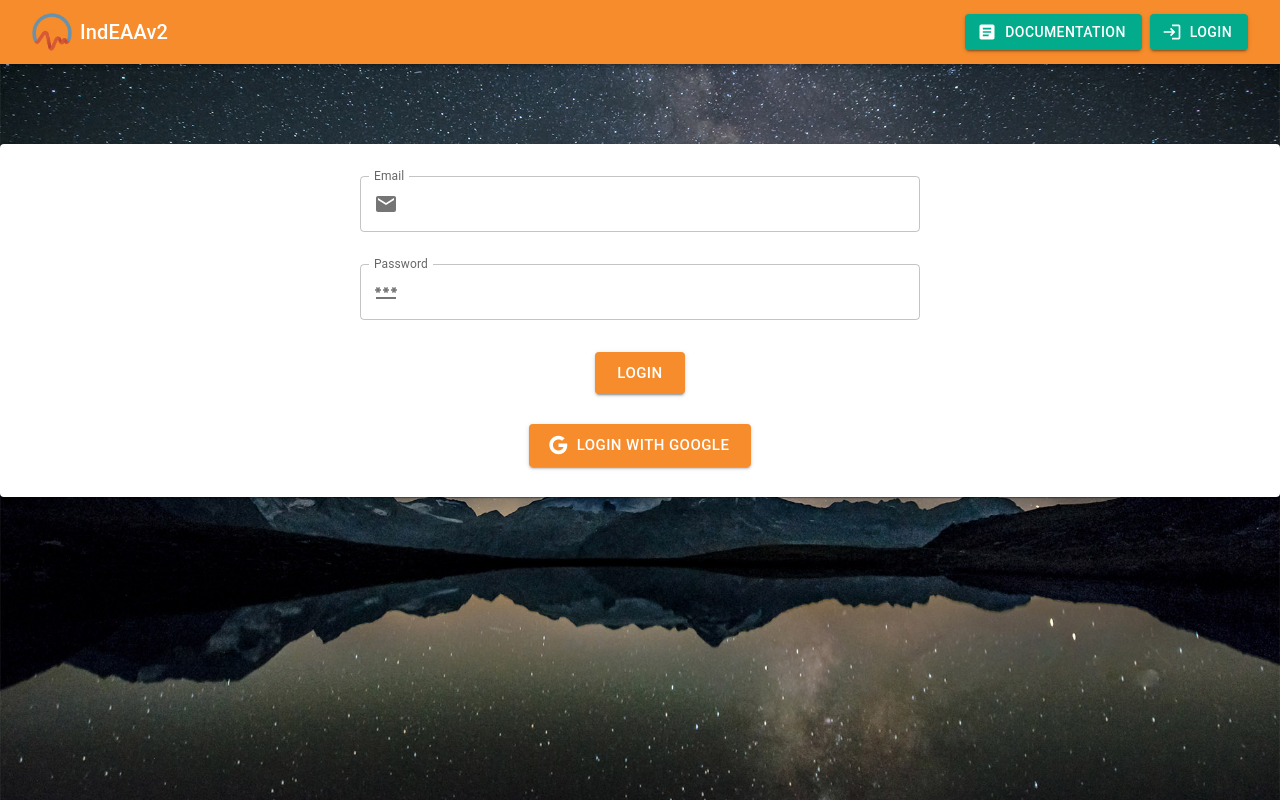
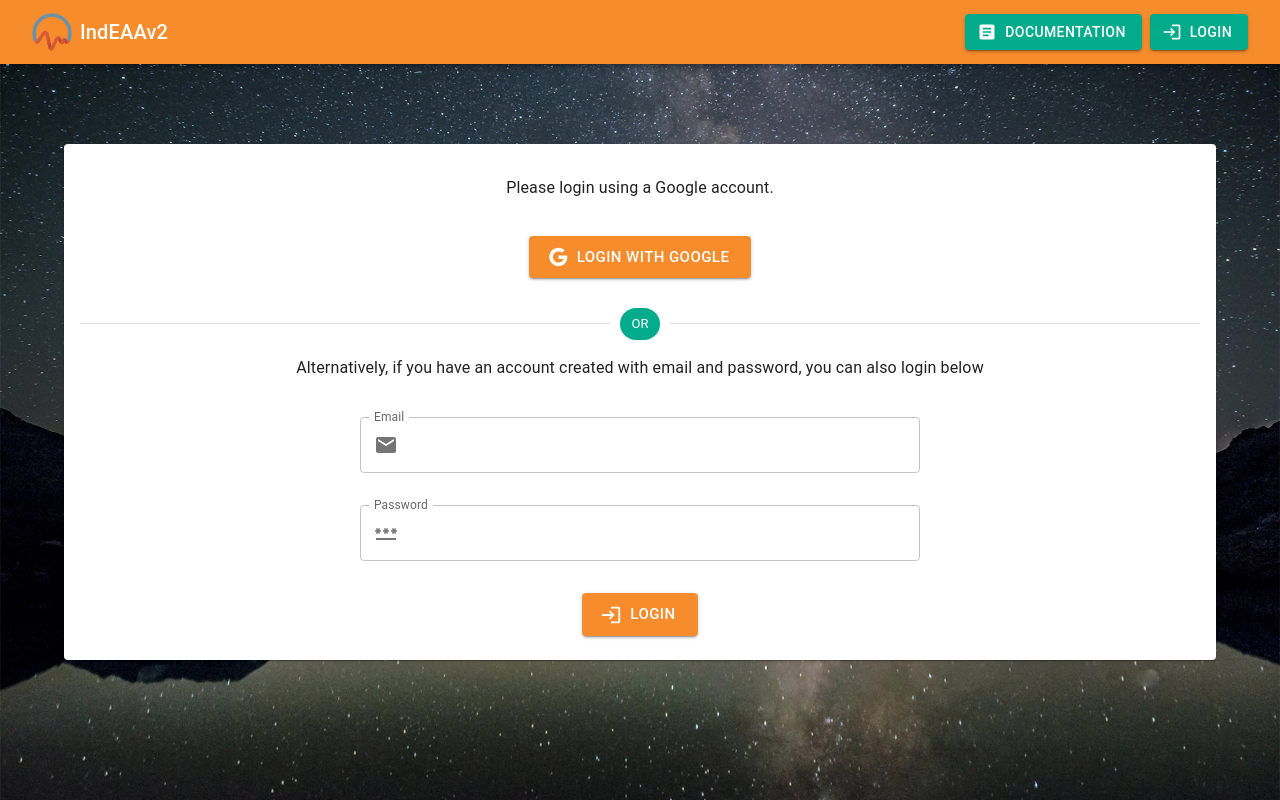
Before and after one commit to uwasystemhealth/IndEAAv2, a Next.js app in the folder frontend/: page /login in a window 1280 px wide. Built offline with nearby package versions, Linux system fonts and the light colour scheme; no server answers.

Commit message:
30 finalise layout of the login page (#49)
* finalise layout of the email and password login page

* remove unnecessary css

```diff
--- a/frontend/pages/login.tsx
+++ b/frontend/pages/login.tsx
@@ -4,6 +4,11 @@ import { useRouter } from 'next/router';
 import React, { useContext, useState } from 'react';
 import API from 'utils/api';
 import * as yup from 'yup';
+import Box from '@mui/material/Box';
+import Container from '@mui/material/Container';
+import CardContent from '@mui/material/CardContent';
+import Divider from '@mui/material/Divider';
+import Chip from '@mui/material/Chip';
 import InputAdornment from '@mui/material/InputAdornment';
 import Card from '@mui/material/Card';
 import Grid from '@mui/material/Grid';
@@ -12,6 +17,8 @@ import EmailIcon from '@mui/icons-material/Email';
 import PasswordIcon from '@mui/icons-material/Password';
 import Button from '@mui/material/Button';
 import Alert from '@mui/material/Alert';
+import Typography from '@mui/material/Typography';
+import LoginIcon from '@mui/icons-material/Login';
 import axios from 'axios';
 import { determineIfUserIsAuthentication } from 'utils/Authentication';
 import { Google } from '@mui/icons-material';
@@ -66,9 +73,42 @@ const Login = (props: Props) => {
   const MARGIN = '2em';
 
   return (
-    <Card sx={{ minWidth: 250 }}>
-      <Grid container alignItems="center" justifyContent="center" direction="column">
-        <Grid container alignItems="center" justifyContent="center" direction="column">
+    <Container>
+      <Card>
+        <CardContent
+          sx={{
+            minHeight: '50vh',
+            textAlign: 'center',
+          }}
+        >
+          <Typography gutterBottom sx={{ mt: 2 }}>
+            Please login using a Google account.
+          </Typography>
+          <Box sx={{ display: 'flex', justifyContent: 'center' }}>
+            <form
+              method="get"
+              action={`${API.CONFIGS.baseURL}${API.ENDPOINT.AUTHENTICATION.GOOGLE_LOGIN}`}
+            >
+              <Button
+                startIcon={<Google />}
+                variant="contained"
+                size="large"
+                type="submit"
+                sx={{ marginTop: MARGIN, marginBottom: MARGIN }}
+              >
+                Login with Google
+              </Button>
+            </form>
+          </Box>
+          <Divider>
+            <Chip label="OR" color="secondary" />
+          </Divider>
+          <Typography gutterBottom sx={{ mt: 2 }}>
+            Alternatively, if you have an account created with email and password, you can also
+            login below
+          </Typography>
+
+          <Box sx={{ display: 'flex', justifyContent: 'center' }}>
             <form onSubmit={formik.handleSubmit}>
               {LoggedInErrored && <Alert severity="error">{LoggedInErrored}</Alert>}
               <TextField
@@ -109,30 +149,15 @@ const Login = (props: Props) => {
                 }}
               ></TextField>
               <Grid container alignItems="center" justifyContent="center" direction="column">
-              <Button variant="contained" size="large" type="submit">
+                <Button startIcon={<LoginIcon />} variant="contained" size="large" type="submit">
                   Login
                 </Button>
               </Grid>
             </form>
-        </Grid>
-        <Grid container alignItems="center" justifyContent="center" direction="column">
-          <form
-            method="get"
-            action={`${API.CONFIGS.baseURL}${API.ENDPOINT.AUTHENTICATION.GOOGLE_LOGIN}`}
-          >
-            <Button
-              startIcon={<Google />}
-              variant="contained"
-              size="large"
-              type="submit"
-              sx={{ marginTop: MARGIN, marginBottom: MARGIN }}
-            >
-              Login with Google
-            </Button>
-          </form>
-        </Grid>
-      </Grid>
+          </Box>
+        </CardContent>
       </Card>
+    </Container>
   );
 };
 
```
Lines whose indentation alone changed are shown as unchanged.
